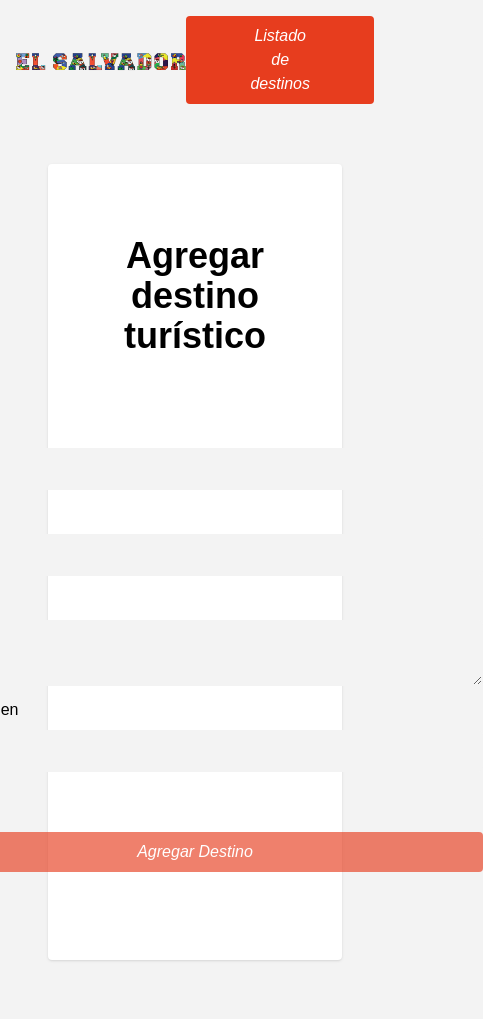
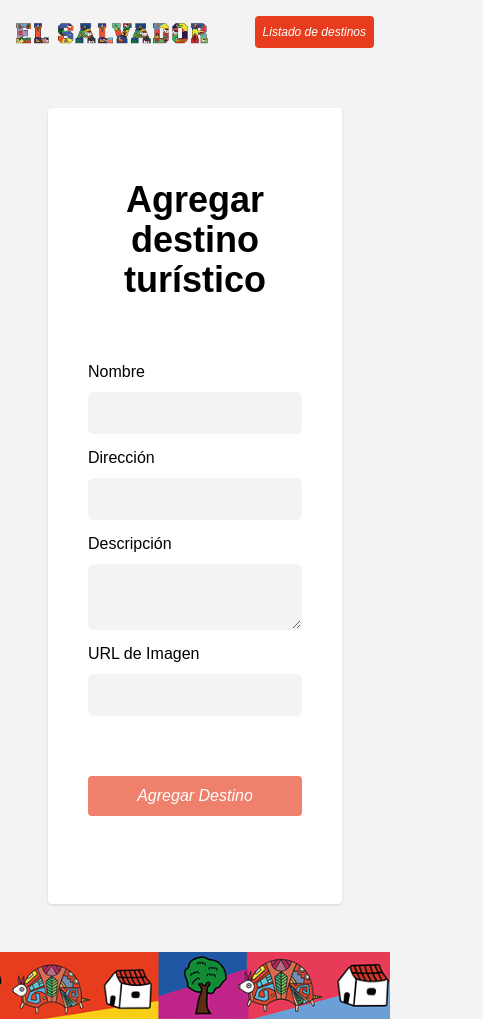
Before and after one commit to ferjgm98/destinos-turisticos-web, a Next.js app: page /destino-turistico/agregar in a window 390 px wide. Shown: the whole page, 483 px wide, since content can reach past the window. Built offline with nearby package versions, Linux system fonts and the light colour scheme.

Commit message:
feat: add missing markup and responsive design

```diff
--- a/app/destino-turistico/[id]/page.tsx
+++ b/app/destino-turistico/[id]/page.tsx
@@ -9,7 +9,9 @@ export default async function TouristicDestinationPage({
 }: {
   params: { id: string };
 }) {
-  const { id } = params;
+  // dynamic params must be awaited when we
+  // access them in the server side: https://nextjs.org/docs/messages/sync-dynamic-apis#possible-ways-to-fix-it
+  const { id } = await params;
   const qc = getQueryClient();
   await qc.prefetchQuery({
     queryKey: ["touristic-destination", id],
--- a/app/destino-turistico/agregar/page.tsx
+++ b/app/destino-turistico/agregar/page.tsx
@@ -7,7 +7,7 @@ export default function () {
       <h2 className="text-4xl text-center font-semibold my-8">
         Agregar destino turístico
       </h2>
-      <div className="my-4 mb-12">
+      <div className="my-4 mb-12 w-full">
         <AddDestinationForm />
       </div>
     </Card>
--- a/app/layout.tsx
+++ b/app/layout.tsx
@@ -3,6 +3,7 @@ import { Geist, Geist_Mono } from "next/font/google";
 import "./globals.css";
 import Header from "../components/core/Header";
 import ReactQueryProvider from "@/providers/ReactQueryProvider";
+import Footer from "@/components/core/Footer";
 
 const geistSans = Geist({
   variable: "--font-geist-sans",
@@ -30,8 +31,11 @@ export default function RootLayout({
         className={`${geistSans.variable} ${geistMono.variable} antialiased bg-td-base`}
       >
         <ReactQueryProvider>
-          <Header />
-          {children}
+          <div className="flex flex-col min-h-screen">
+            <Header />
+            <main className="flex-1">{children}</main>
+            <Footer />
+          </div>
         </ReactQueryProvider>
       </body>
     </html>
--- /dev/null
+++ b/components/core/Footer.tsx
@@ -0,0 +1,15 @@
+import Image from "next/image";
+
+export default function Footer() {
+  return (
+    <footer className="bg-td-base">
+      <Image
+        src="/images/band.png"
+        width={1920}
+        height={67}
+        className="w-full object-cover h-[67px]"
+        alt="band"
+      />
+    </footer>
+  );
+}
--- a/components/core/Header.tsx
+++ b/components/core/Header.tsx
@@ -32,10 +32,14 @@ export default function Header() {
           alt="logo El Salvador"
           width={402}
           height={81}
+          className="w-48 sm:w-auto"
         />
       </Link>
 
-      <Button {...buttonProps} className="px-16 mb-2 cursor-pointer" />
+      <Button
+        {...buttonProps}
+        className="text-xs md:text-base md:px-16 mb-2 cursor-pointer"
+      />
     </div>
   );
 }
--- a/components/destinations/AddDestinationForm.tsx
+++ b/components/destinations/AddDestinationForm.tsx
@@ -31,7 +31,7 @@ export default function AddDestinationForm() {
   }
 
   return (
-    <form onSubmit={onSubmit} className="w-xl">
+    <form onSubmit={onSubmit} className="w-full md:w-xl mx-auto">
       <Input
         name="name"
         value={fields.name}
--- a/components/destinations/TouristicDestinationItem.tsx
+++ b/components/destinations/TouristicDestinationItem.tsx
@@ -17,7 +17,7 @@ export default function TouristicDestinationItem({
   return (
     <div
       key={item.id}
-      className={`flex flex-col rounded-lg mx-4 my-10 ${
+      className={`flex flex-col rounded-lg mx-4 md:my-10 ${
         isDetails ? "" : "shadow-md"
       }`}
     >
@@ -29,11 +29,11 @@ export default function TouristicDestinationItem({
           isDetails ? "h-96" : "h-48"
         }`}
       />
-      <div className="p-10 flex flex-col justify-between flex-1">
+      <div className="p-8 py-10 md:p-10 flex flex-col justify-between flex-1">
         <div className="flex justify-between items-center relative">
           <h4 className="text-2xl font-extrabold text-center">{item.name}</h4>
           <Button
-            className="bg-transparent absolute -right-8 -top-10 group"
+            className="bg-transparent absolute -right-4 md:-right-8 -top-8 md:-top-10 group"
             label={
               <div className="flex items-center gap-1 text-td-tertiary group-hover:text-td-tertiary/80">
                 <HeartIcon className="w-5 h-5 text-td-tertiary group-hover:text-td-tertiary/80" />
--- a/components/destinations/TouristicDestinationsList.tsx
+++ b/components/destinations/TouristicDestinationsList.tsx
@@ -58,7 +58,7 @@ export default function TouristicDestinationsList() {
           }
         />
       </div>
-      <div className="grid grid-cols-1 md:grid-cols-2 lg:grid-cols-3 gap-4 ">
+      <div className="grid grid-cols-1 lg:grid-cols-2 xl:grid-cols-3 gap-4 ">
         {data?.data.map((destination) => (
           <TouristicDestinationItem
             key={destination.id}
```
